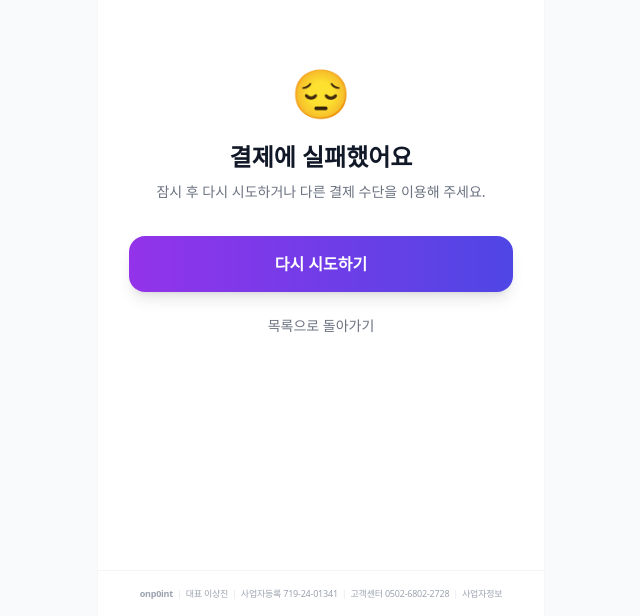
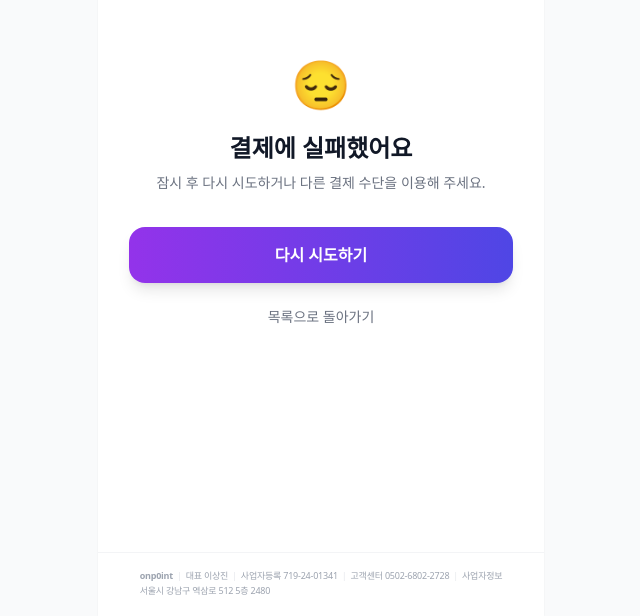
Before and after one commit to gitit36/chartpalja, a Next.js app: page /app/checkout/fail in a window 1280 px wide. Shown: the part 184-800 px from the top of the page, without its empty margins (319-959 px from the left). Built offline with nearby package versions, Linux system fonts and the light colour scheme.

Commit message:
사업장주소 기재

```diff
--- a/src/components/LegalFooter.tsx
+++ b/src/components/LegalFooter.tsx
@@ -13,8 +13,9 @@ export function LegalFooter({ variant = 'light', className = '' }: Props) {
   const borderColor = variant === 'dark' ? 'border-white/10' : 'border-gray-100'
 
   return (
-    <footer className={`w-full px-3 py-4 border-t ${borderColor} ${className}`}>
-      <div className={`flex flex-wrap items-center justify-center gap-x-1 gap-y-0.5 text-[9px] tracking-tight whitespace-nowrap ${textBase}`}>
+    <footer className={`w-full px-3 py-4 border-t ${borderColor} ${className} text-center`}>
+      <div className="inline-block text-left">
+        <div className={`flex flex-wrap items-center gap-x-1 gap-y-0.5 text-[9px] tracking-tight whitespace-nowrap ${textBase}`}>
           <span className="font-semibold text-current">{B.companyName}</span>
           <span className={dividerColor}>|</span>
           <span>대표 {B.ceoName}</span>
@@ -25,6 +26,8 @@ export function LegalFooter({ variant = 'light', className = '' }: Props) {
           <span className={dividerColor}>|</span>
           <Link href="/business" className={linkColor}>사업자정보</Link>
         </div>
+        <div className={`mt-0.5 text-[9px] tracking-tight ${textBase}`}>{B.address}</div>
+      </div>
     </footer>
   )
 }
--- a/src/components/MinimalLegalFooter.tsx
+++ b/src/components/MinimalLegalFooter.tsx
@@ -13,8 +13,9 @@ export function MinimalLegalFooter({ variant = 'light', className = '' }: Props)
   const borderColor = variant === 'dark' ? 'border-white/10' : 'border-gray-50'
 
   return (
-    <footer className={`w-full px-3 py-4 border-t ${borderColor} ${className}`}>
-      <div className={`flex items-center justify-center gap-x-1 text-[10px] tracking-tight whitespace-nowrap ${textBase}`}>
+    <footer className={`w-full px-3 py-4 border-t ${borderColor} ${className} text-center`}>
+      <div className="inline-block text-left">
+        <div className={`flex flex-wrap items-center gap-x-1 gap-y-0.5 text-[10px] tracking-tight whitespace-nowrap ${textBase}`}>
           <span className="font-semibold text-current">{B.companyName}</span>
           <span className={dividerColor}>|</span>
           <span>고객센터 {B.phone}</span>
@@ -27,6 +28,8 @@ export function MinimalLegalFooter({ variant = 'light', className = '' }: Props)
           <span className={dividerColor}>|</span>
           <Link href="/business" className={linkColor}>사업자정보</Link>
         </div>
+        <div className={`mt-0.5 text-[10px] tracking-tight ${textBase}`}>{B.address}</div>
+      </div>
     </footer>
   )
 }
```
Lines whose indentation alone changed are shown as unchanged.
